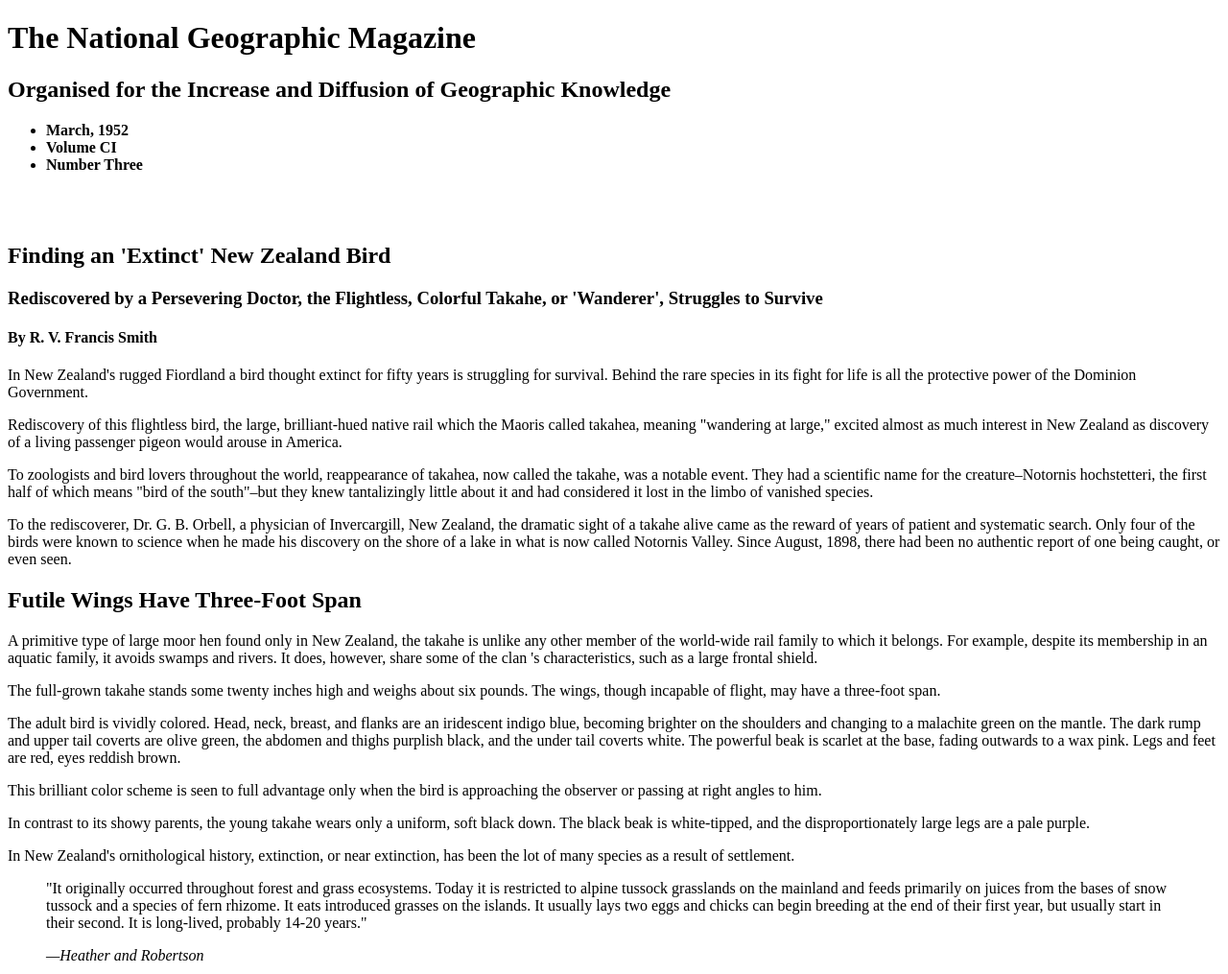
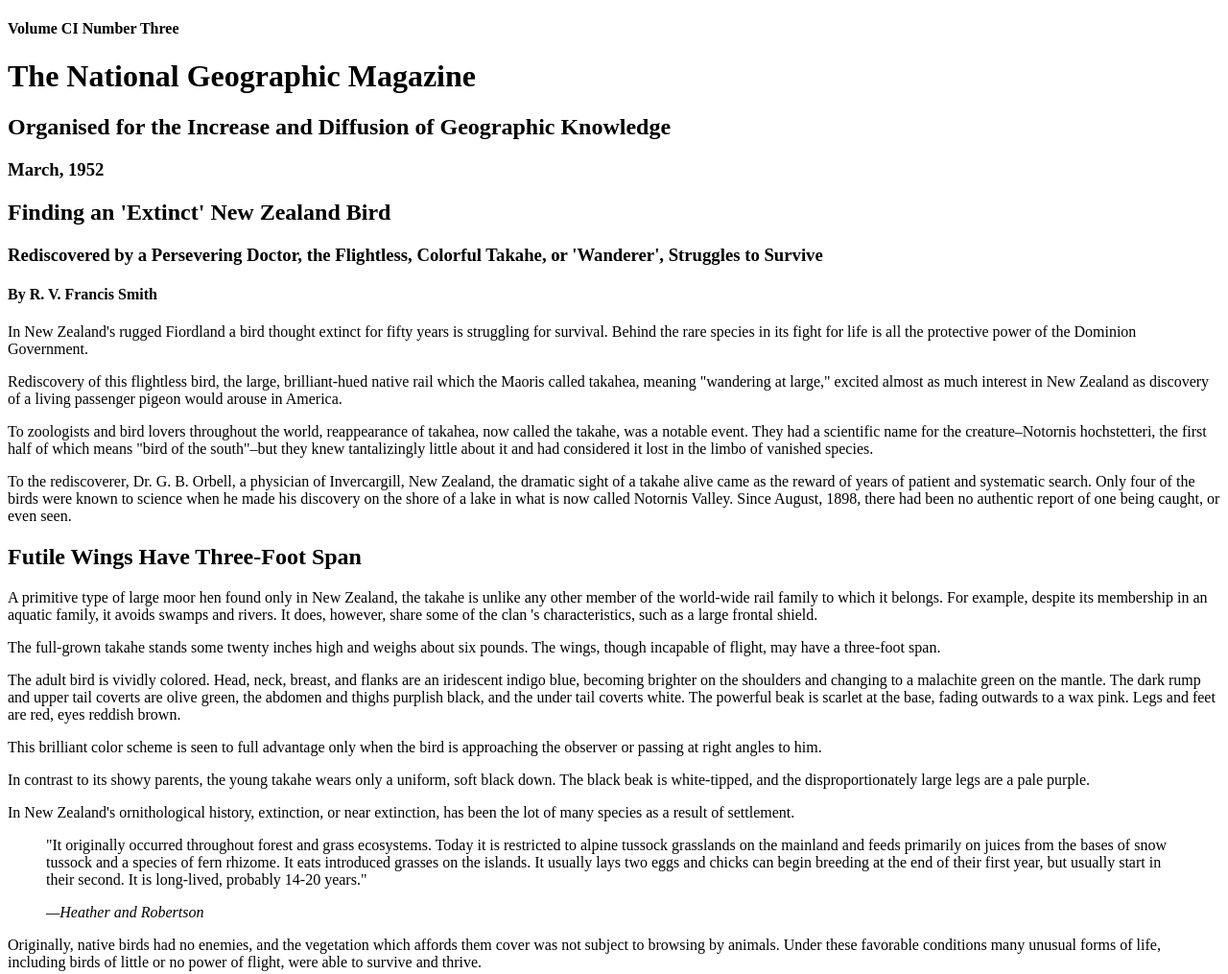
Before and after one commit to hayleyygregg/narrative-and-storytelling, a plain HTML site: page index.html in a window 1280 px wide. Shown: the top 1015 px of the page at 96% size. Drawn offline with Linux system fonts and the light colour scheme.

Commit message:
Revert "list added"
This reverts commit 9675bc1266bcf0d531476904b35ce739743450b6.

```diff
--- a/index.html
+++ b/index.html
@@ -14,15 +14,12 @@
 
 <header>
 
-
+<h4>Volume CI Number Three</h4>
 
 <h1>The National Geographic Magazine</h1>
 <h2>Organised for the Increase and Diffusion of Geographic Knowledge</h2>
-<ul>
-    <li><strong>March, 1952</strong></li>
-	<li><strong>Volume CI</strong></li>
-	<li><strong>Number Three</strong></li>
-</ul>
+<h3>March, 1952</h3>
+
 
 
 </header>
@@ -30,8 +27,7 @@
 <article>
 
 <section>
-<br>
-<br>
+
 <h2>Finding an 'Extinct' New Zealand Bird</h2>
 
 <h3>Rediscovered by a Persevering Doctor, the Flightless, Colorful Takahe, or 'Wanderer', Struggles to Survive</h3>
```
